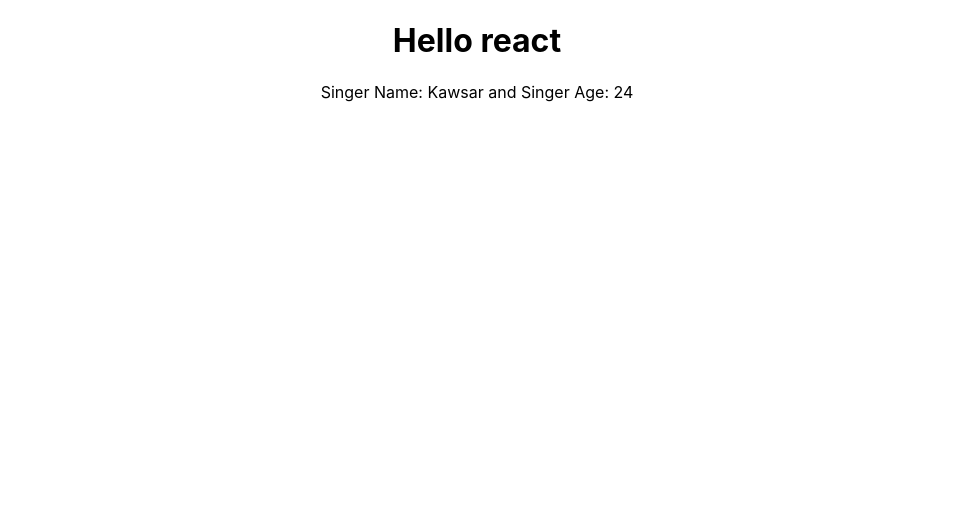
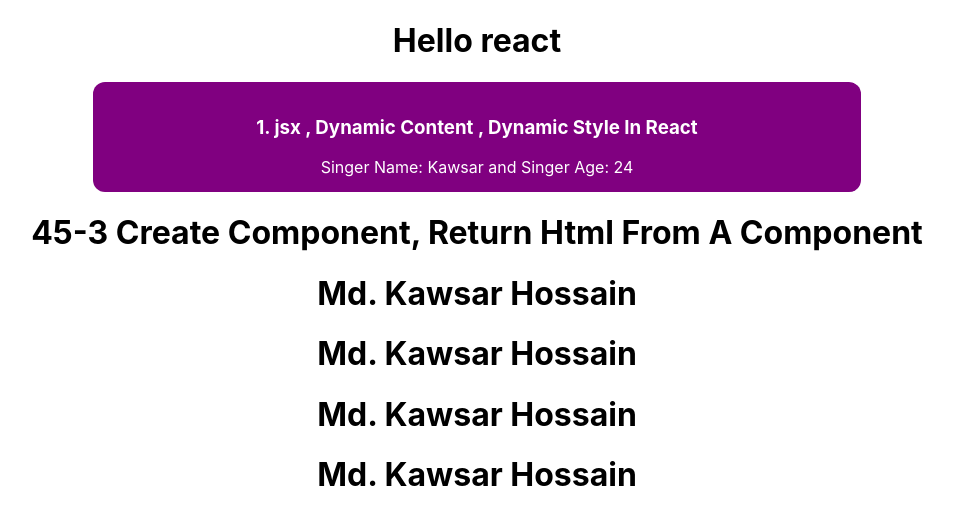
Before and after one commit to kawsarm104/reactjs-basic, a React (Create React App) app: page / in a window 1280 px wide. Shown: the top 524 px of the page, without its empty margins (163-1117 px from the left). Built offline with nearby package versions, Linux system fonts and the light colour scheme.

Commit message:
created person component

```diff
--- a/src/App.js
+++ b/src/App.js
@@ -8,13 +8,38 @@ function App() {
   age:"24"
   }
   // destructuring
-  const {name, age} = singer
+  const { name, age } = singer
+  const singerStyle = {
+    backgroundColor: "purple",
+    color: "white",
+    height: "80px",
+    margin: '0 20%',
+    padding: "15px",
+    borderRadius: "12px",
+    // width:"50px"
+
+  }
   return (
     <div className="App">
       <h1>Hello react</h1>
-      <p>Singer Name: {name} and Singer Age: { age}</p>
+
+      <p style={singerStyle}>
+       <h3>1. jsx , Dynamic Content , Dynamic Style In React </h3>
+        Singer Name: {name} and Singer Age: {age}</p>
+      <h1>45-3 Create Component, Return Html From A Component</h1>
+      <Person></Person>
+      <Person></Person>
+      <Person></Person>
+      <Person></Person>
     </div>
   );
 }
+function Person() {
+  return (
+    <div>
+      <h1>Md. Kawsar Hossain</h1>
+    </div>
+  )
+}
 
 export default App;
```
